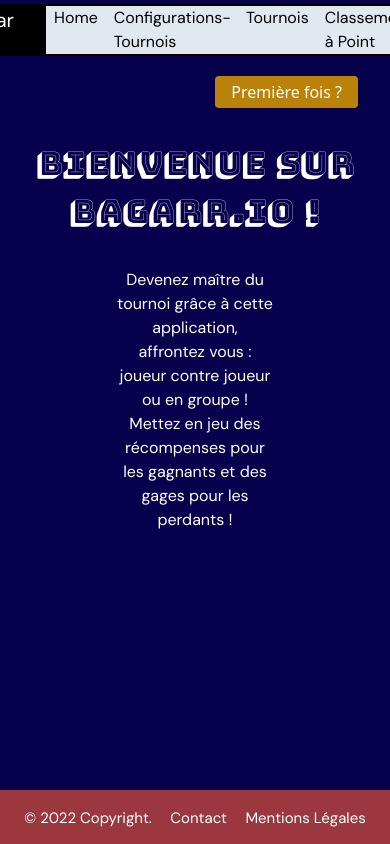
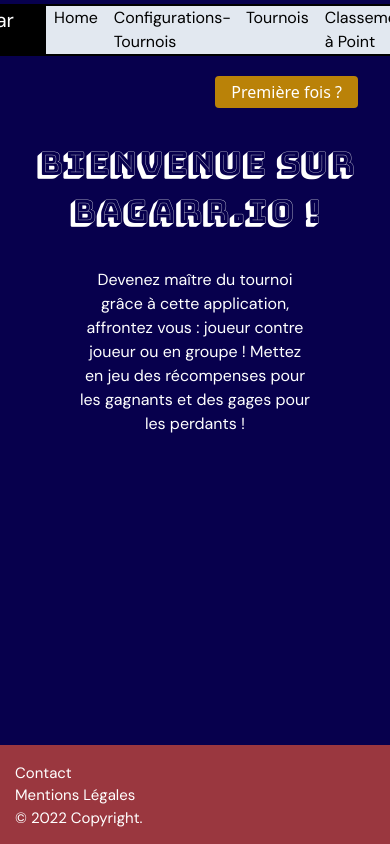
Before and after one commit to JoffreyChevalier/Bagarr.iO, a React (Vite) app in the folder frontend/: page / in a window 390 px wide. Shown: the top 844 px of the page. Built offline with nearby package versions, Linux system fonts and the light colour scheme.

Commit message:
Vivi branch (#25)
* wip

* texte centré

* changement de couleur dans le footer

* wip

* amelioration du footer et de la phrase d'acroche

* add pack frontend

* wip

* footer responsive

```diff
--- a/frontend/src/App.css
+++ b/frontend/src/App.css
@@ -121,5 +121,22 @@
   display: block;
   text-align: center;
   margin: 0 auto;
-  max-width: 40%;
+  max-width: 60%;
 }
+
+/*************************************************************************
+*                          Media queries
+**************************************************************************/
+@media (max-width: 400px) {
+  .formlegales {
+    display: flex;
+    justify-content: space-around;
+    flex-direction: column;
+  }
+}
+@media screen and (min-width: 700px) {
+  .formlegales {
+    display: flex;
+    justify-content: space-around;
+  }
+}
--- a/frontend/src/components/Footer.jsx
+++ b/frontend/src/components/Footer.jsx
@@ -4,13 +4,13 @@
   return (
     <footer className="footer">
       <ul className="formlegales">
-        <li>© 2022 Copyright.</li>
         <li>
           <NavLink to="/formulaires">Contact</NavLink>
         </li>
         <li>
           <NavLink to="/mentionslegales">Mentions Légales</NavLink>
         </li>
+        <li>© 2022 Copyright.</li>
       </ul>
     </footer>
   );
```
